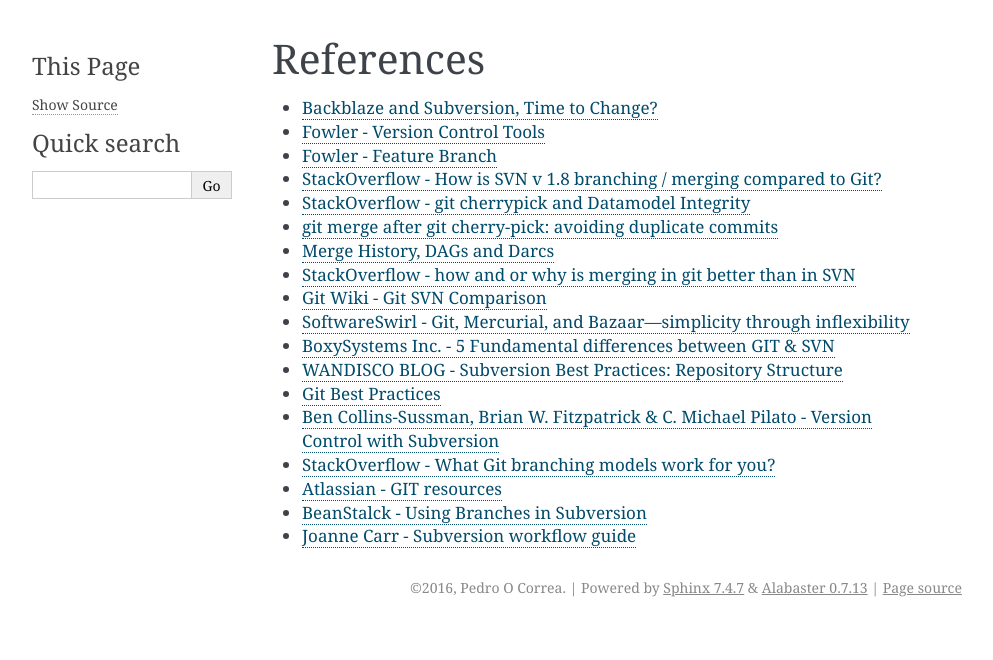
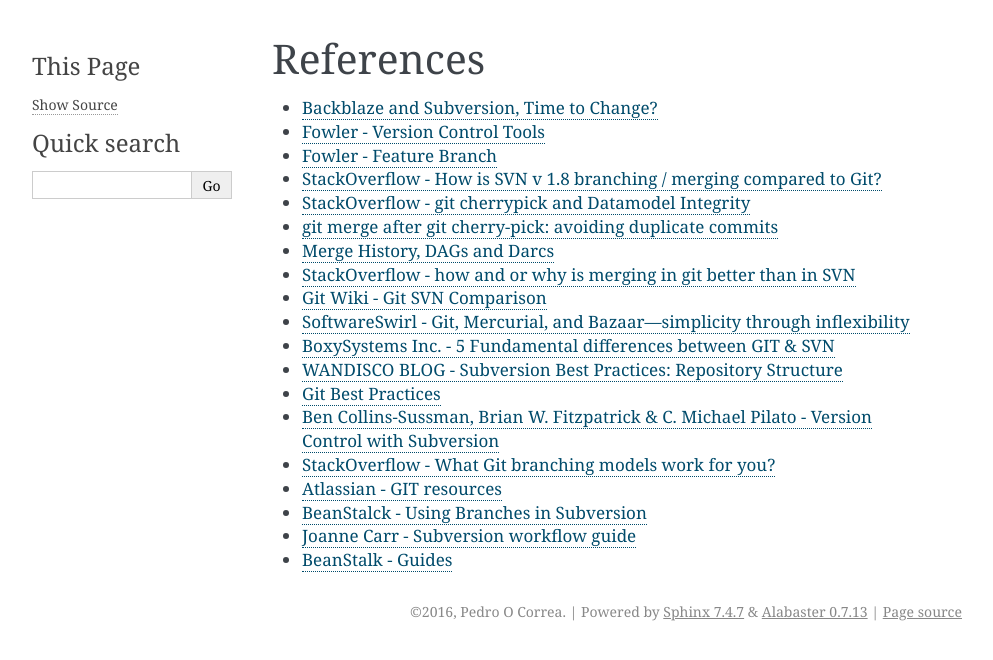
Before and after one commit to pedrostc/svn-vs-git, a Sphinx documentation site: the page built from docs/0.references.md, in a window 1280 px wide. Shown: the top 660 px of the page, without its empty margins (148-1141 px from the left). Built offline with Sphinx 7.4.7, drawn with Linux system fonts in a browser that asks for light colours.

Commit message:
Added root guides page for Beanstalk

```diff
--- a/docs/0.references.md
+++ b/docs/0.references.md
@@ -35,3 +35,5 @@
 * [BeanStalck - Using Branches in Subversion](http://guides.beanstalkapp.com/version-control/svn-branching.html)
 
 * [Joanne Carr - Subversion workflow guide](http://www.ccp2.ac.uk/svn_workflow.pdf)
+
+* [BeanStalk - Guides](http://guides.beanstalkapp.com/)
```
